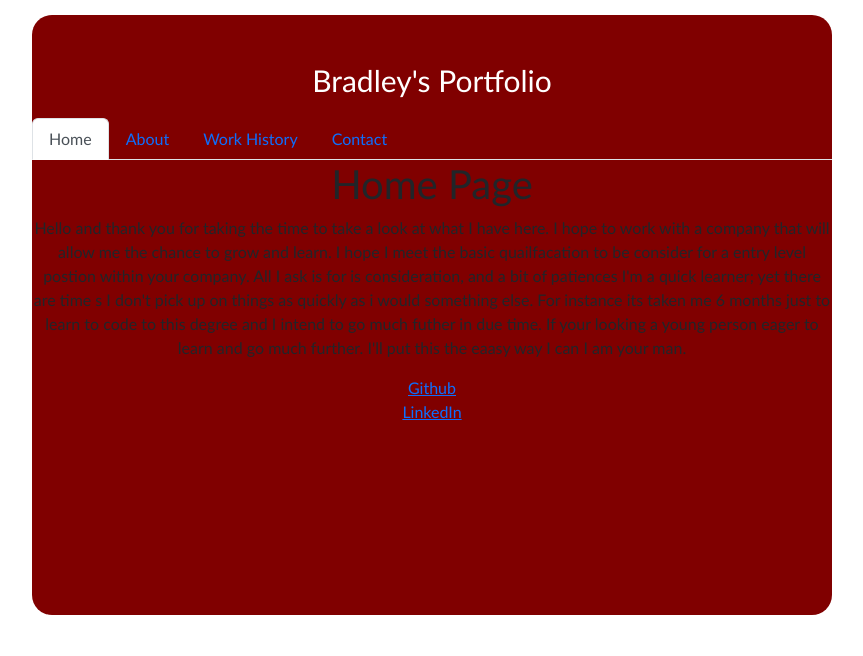
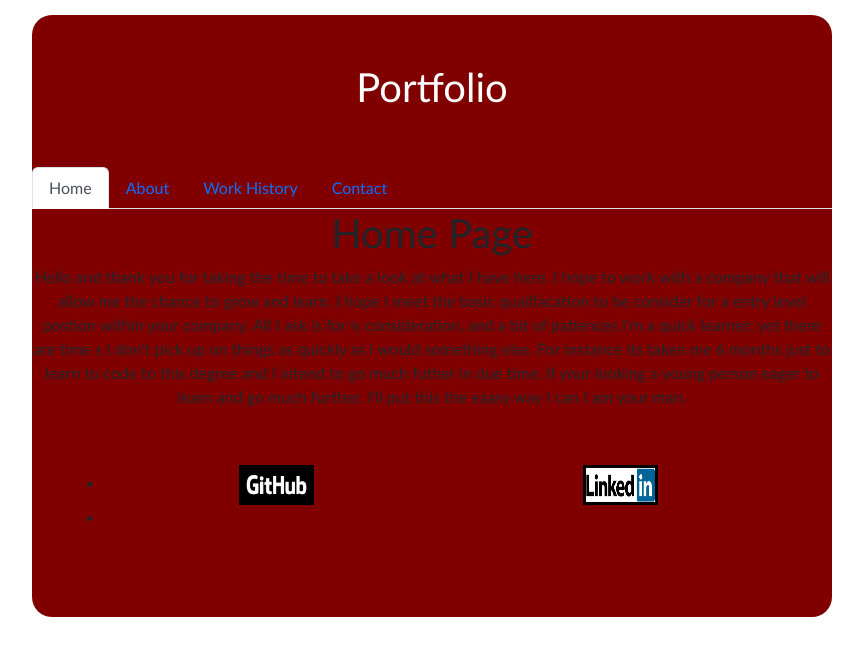
Before and after one commit to bs-driven/React_Portfolio, a React (Create React App) app: page / in a window 1280 px wide. Shown: the top 656 px of the page, without its empty margins (208-1071 px from the left). Built offline with nearby package versions, Linux system fonts and the light colour scheme.

Commit message:
footer styling

```diff
--- a/src/App.css
+++ b/src/App.css
@@ -8,15 +8,6 @@
 
   body {
     background-color: whitesmoke;
-  }
-
-  .header{
-    background-color: maroon;
-    margin: 6px;
-    padding: 6px;
-  }
-  .header h1{
-    font-size: 30px;
   }
 
   .portfolio-app {
@@ -31,6 +22,7 @@
     border-radius: 20px;
     padding-bottom: 32px;
   }
+
 
   .contact-form {
     margin-bottom: 32px;
@@ -60,3 +52,28 @@
     color: #fff;
     text-transform: capitalize;
   }
+
+
+  .aboutMeH1{
+    font-size: 25px;
+    color: white;
+    text-decoration: underline;
+
+  }
+
+ .aboutMePara{
+  text-indent: 10%;
+  color: white;
+  font-size: 18px;
+ }
+ .example-button{
+  border-radius: 23%;
+  border: 4px solid black;
+  background-color: white;
+  font-size: 18px;
+  padding: 6px;
+  margin: 3px;
+ }
+ .example-button:hover{
+  background-color: maroon;
+ }
--- a/src/components/Footer.js
+++ b/src/components/Footer.js
@@ -1,11 +1,30 @@
 import React from 'react';
+import '../components/styles/Footer.css';
 
 function Footer () {
     return(
-        <div className='footer'>
-            <div>
-                <a href='https://github.com/bs-driven'>Github</a><br></br>
-                <a href="https://www.linkedin.com/in/bradley-sessoms-297a571a1/">LinkedIn</a>
+        <div>
+            <div className='footer-footer'>
+                <ul>
+                    <li>
+                        <a href='https://github.com/bs-driven'><img  className= "footer-githubimage" style={{
+                            resizeMode: "cover",
+                            height: 40,
+                            width: 75
+                    }} src={require("../components/images/GitHub_Logo.png")} alt={ "GitHub Logo"}/></a>
+                    </li>
+
+                    <li>
+                        <a href="https://www.linkedin.com/in/bradley-sessoms-297a571a1/"><img className= 'footer-LinedIn_logo'  style={{
+                            resizeMode: "cover",
+                            height: 40,
+                            width: 75
+                        }} src={require("../components/images/LinkedIn_Logo.png")} alt={ "Linked Logo" }/></a>
+                    </li>
+
+
+
+                </ul>
             </div>
         </div>
     )
--- a/src/components/Header.js
+++ b/src/components/Header.js
@@ -1,9 +1,10 @@
 import React from 'react';
+import  './styles/Header.css'
 
 function Header () {
     return(
-        <header className='header'>
-            <h1> Bradley's Portfolio</h1>
+        <header className='header-header'>
+            <h1 className='header-h1'>Portfolio</h1>
         </header>
     )
 }
--- a/src/components/pages/About.js
+++ b/src/components/pages/About.js
@@ -8,12 +8,12 @@ import '../styles/Header.css';
 export default function About() {
   return (
     <div>
-      <h1>About Me</h1>
+      <h1 className='aboutMeH1'>About Me</h1>
       <p className = "aboutMePara">
-          A little about me I am 32 years old; born and rasied in Columbus,OH. I find describing myself to be a bit of a tricky task. I'm a bit of a over-thinker never to sure what to share and what not to. I'm completely new to the field of tech; I admit. I began down this road in order to change the outcome of my life in a manner of speaking. I'd say I have had the luxury to experience and witness many different routes a persons life can take. From those I haven't found myself content or willing to accept it as the only outcomes I'm personally stuck with. Working at a warehouse barely able to make ends meet; struggling to provide for my family; working a job with next to no chance of advancement; being stuck at a job that doesn't challenege me; these are things I personally fear. Without making a change I'm fearful that the outcome of my life may just become that so here I am.
+          A little about myself I am 32 years old; born and rasied in Columbus,OH. I find describing myself to be a bit of a tricky task. I'm a bit of a over-thinker never to sure what to share and what not to. I'm completely new to the field of tech; I admit. I began down this road in order to change the outcome of my life in a manner of speaking. I'd say I have had the luxury to experience and witness many different routes a persons life can take. From those I haven't found myself content or willing to accept it as the only outcomes I'm personally stuck with. Working at a warehouse barely able to make ends meet; struggling to provide for my family; working a job with next to no chance of advancement; being stuck at a job that doesn't challenege me; these are things I personally fear. Without making a change I'm fearful that the outcome of my life may just become that so here I am.
           A young man ready to dedicate himself to learning new skills, who isn't afraid of long hours. I genuinely want to be able to do work I'm proud of and have skills that I can take anywhere I may go. Hopefully this gives you a bit of a insight into who I am. I apperciate you taking this time.
     </p>
-    <img clasName="aboutMeImg"  src="../images/IMG_0568.JPG" alt="Me In A Suit" ></img>
+    <img clasName="aboutMeImg"  src={require("../images/IMG_0568.JPG")} alt={"Me In A Suit"} />
     </div>
   );
 }
--- a/src/components/pages/ErrorPage.js
+++ b/src/components/pages/ErrorPage.js
@@ -6,7 +6,7 @@ return(
     <div>
       <h1>Something Went Wrong</h1>
       <p>
-       Try the home NavTabs
+       Try the home tab
       </p>
     </div>
 )
--- a/src/components/pages/WorkHistory.js
+++ b/src/components/pages/WorkHistory.js
@@ -26,21 +26,15 @@ export default function WorkHistory() {
       </p>
       <p>
         I'd like to show you a few of the projects I've worked on:<br></br>
+        <ul className='example-work-list'>
+          <li><button className='example-button'><a href= 'https://github.com/bs-driven/NoteTaker'>Express.js</a></button></li><br></br>
+          <li><button className='example-button'><a href= 'https://github.com/bs-driven/OOP_TeamEx'>OOP(object-oriented programming)</a></button></li><br></br>
+          <li><button className='example-button'><a href='https://github.com/bs-driven/sql_project'>SQL</a></button></li><br></br>
+          <li><button className='example-button'><a href= 'https://github.com/bs-driven/E_Commerce'>ORM(object-relational mapping)</a></button></li><br></br>
+          <li><button className='example-button'><a href='https://github.com/bs-driven/SocialNetworking_NoSql'>NOSQL</a></button></li><br></br>
+          <li><button className='example-button'><a href='https://github.com/bs-driven/PasswordGenerator'>JavaScript</a></button></li><br></br>
 
-        <a href= 'https://github.com/bs-driven/NoteTaker'>NoteTaker</a> A example of me working with Express.<br></br>
-
-        <a href= 'https://github.com/bs-driven/OOP_TeamEx'>Team Genrator</a> A example of me working with OOP.<br></br>
-
-        <a href='https://github.com/bs-driven/sql_project'>Employee Tracker</a> A example of working with SQL.<br></br>
-
-        <a href= 'https://github.com/bs-driven/E_Commerce'>E-Commernce Backend</a> This a example of me working with ORM.<br></br>
-
-        <a href= 'https://github.com/bs-driven/WorkdayEventPlanner'>Workday Scheduler</a> An example of me working a third-party api.<br></br>
-
-        I only give this link to show where I started from while the others show my progress <a href= 'https://github.com/bs-driven/Portfolio'>Portfolio</a> This the first portfolio I created only using what I knew at the time.<br></br>
-
-
-
+        </ul>
 
       </p>
     </div>
--- a/src/components/styles/Footer.css
+++ b/src/components/styles/Footer.css
@@ -1,7 +1,16 @@
-.footer{
-    background-color: aliceblue;
-    margin-top: 22px;
-    text-align: center;
-    display: block;
+.footer-footer{
+    padding:5%;
 
 }
+
+.footer-githubimage{
+    margin-right: 50%;
+    border: 3px solid black;
+    background-color: black;
+}
+
+.footer-LinedIn_logo{
+    margin-top: -10%;
+    margin-left: 50%;
+    border: 3px solid black;
+}
--- a/src/components/styles/Header.css
+++ b/src/components/styles/Header.css
@@ -1,11 +1,10 @@
-.header {
+.header-header{
     background: maroon;
-    height: auto;
+    font-size: 35px;
+    color: white;
+    margin: 6%;
+
   }
-
-  .header h1 {
-    padding-top: 35px;
-    text-align: center;
-    color: white;
-    font-size: 3rem;
+  header-h1{
+    font-size: 2rem;
   }
```
Also changed, not shown: src/components/images/GitHub_Logo.png (added), src/components/images/LinkedIn_Logo.png (added).
